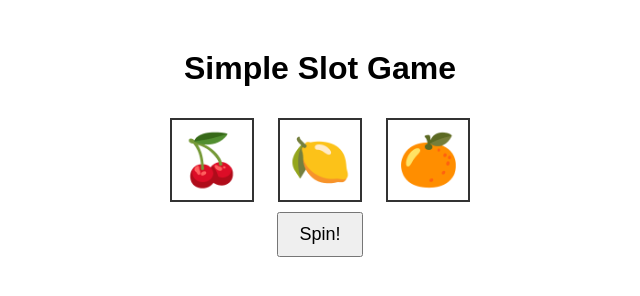
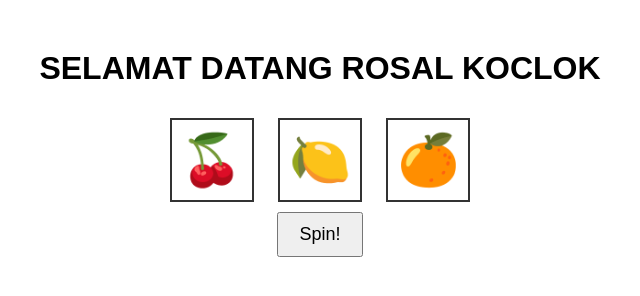
Before and after one commit to gamehebat/Cobacoba, a plain HTML site: page index.html in a window 1280 px wide. Shown: the whole page, without its empty margins (320-960 px from the left). Drawn offline with Linux system fonts and the light colour scheme.

Commit message:
Update index.html

```diff
--- a/index.html
+++ b/index.html
@@ -3,12 +3,12 @@
 <head>
   <meta charset="UTF-8">
   <meta name="viewport" content="width=device-width, initial-scale=1.0">
-  <title>Simple Slot Game</title>
+  <title>SELAMAT DATANG ROSAL KOCLOK</title>
   <link rel="stylesheet" href="style.css">
 </head>
 <body>
 
-  <h1>Simple Slot Game</h1>
+  <h1>SELAMAT DATANG ROSAL KOCLOK</h1>
 
   <div id="reel1" class="reel">🍒</div>
   <div id="reel2" class="reel">🍋</div>
```
